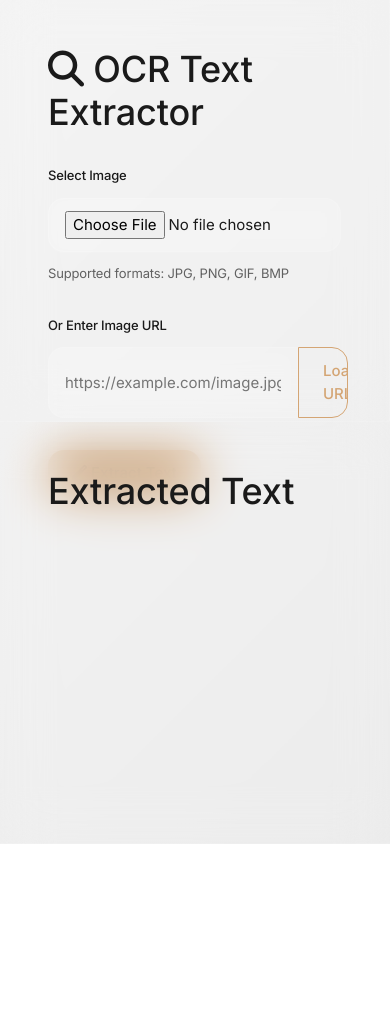
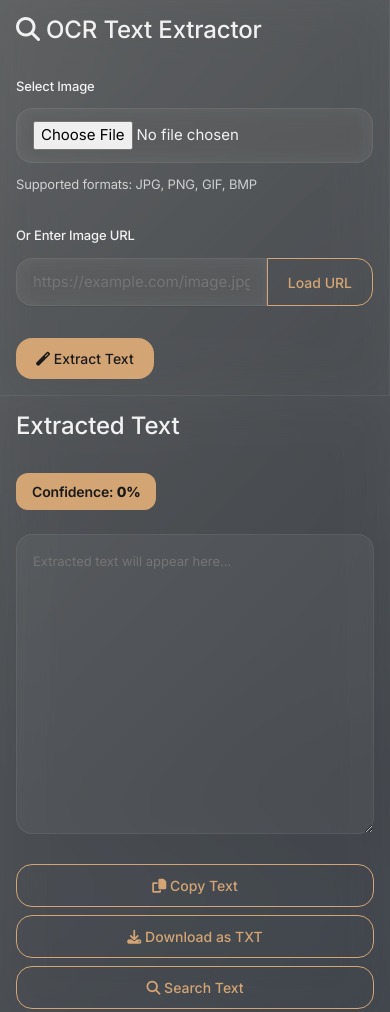
Before and after one commit to chensakkolmlbb2025-spec/ocr, a website: page index.html in a window 390 px wide. Shown: the top 1012 px of the page. Before the commit the page ends 844 px from the top, so only its background shows below. Drawn offline with nearby package versions, Linux system fonts and the light colour scheme.

Commit message:
Update Ui

```diff
--- a/script.js
+++ b/script.js
@@ -17,6 +17,11 @@ const searchBtn = document.getElementById('searchBtn');
 
 let currentImage = null;
 
+// Initialize results container visible with blank values
+resultsContainer.style.display = 'block';
+outputText.value = '';
+confidenceValue.textContent = '0%';
+
 // Handle file upload
 imageInput.addEventListener('change', (e) => {
     const file = e.target.files[0];
@@ -26,7 +31,6 @@ imageInput.addEventListener('change', (e) => {
             preview.src = evt.target.result;
             previewContainer.style.display = 'block';
             currentImage = evt.target.result;
-            resultsContainer.style.display = 'none';
         };
         reader.readAsDataURL(file);
     }
@@ -39,7 +43,6 @@ urlBtn.addEventListener('click', () => {
         preview.src = url;
         previewContainer.style.display = 'block';
         currentImage = url;
-        resultsContainer.style.display = 'none';
     }
 });
 
@@ -128,7 +131,7 @@ searchBtn.addEventListener('click', () => {
 function showAlert(message, type) {
     const alertDiv = document.createElement('div');
     alertDiv.className = `alert alert-${type} alert-dismissible fade show position-fixed glass`;
-    alertDiv.style.cssText = 'top: 20px; right: 20px; z-index: 9999; min-width: 300px; border-radius: 16px;';
+    alertDiv.style.cssText = 'bottom: 20px; right: 20px; z-index: 9; min-width: 300px; border-radius: 16px;';
     alertDiv.innerHTML = `
         ${message}
         <button type="button" class="btn-close" data-bs-dismiss="alert"></button>
--- a/style.css
+++ b/style.css
@@ -141,12 +141,14 @@
     font-size: 15px;
     line-height: 1.6;
     padding: 20px;
-    resize: none;
+    resize: vertical;
     width: 100%;
     height: 500px;
     flex: 1;
     margin-bottom: 24px;
-    overflow: hidden;
+    overflow-y: auto;
+    min-height: 200px;
+    max-height: 500px;
 }
 
 .action-buttons {
@@ -162,7 +164,8 @@
 
     .panel {
         flex: none;
-        height: 50vh;
+        min-height: 50vh;
+        max-height: 50vh;
         border-right: none;
         border-bottom: 1px solid var(--glass-border);
     }
@@ -176,30 +179,47 @@
 
 /* CSS Variables for Light/Dark Mode */
 :root {
-    --glass-bg: rgba(255, 255, 255, 0.12);
-    --glass-border: rgba(255, 255, 255, 0.12);
-    --text-primary: #1A1A1A;
-    --text-secondary: rgba(0, 0, 0, 0.6);
-    --accent: #D4A574;
-    --background: linear-gradient(135deg, rgba(240, 240, 240, 0.8) 0%, rgba(220, 220, 220, 0.6) 100%);
-    --card-shadow: 0 8px 32px rgba(0, 0, 0, 0.1), inset 0 1px 0 rgba(255, 255, 255, 0.2);
-    --glow: 0 0 20px rgba(212, 165, 116, 0.3);
-    --hover-shadow: 0 16px 48px rgba(0, 0, 0, 0.15), inset 0 1px 0 rgba(255, 255, 255, 0.3);
-    --hover-glow: 0 0 30px rgba(212, 165, 116, 0.5);
+    /* Dark-blur silver theme (default) */
+    --glass-bg: rgba(58, 59, 59, 0.46);
+    --glass-border: rgba(255, 255, 255, 0.06);
+    --text-primary: rgba(250, 250, 250, 0.95);
+    --text-secondary: rgba(255, 255, 255, 0.72);
+    --accent: #D4A574; /* warm accent to contrast the cool silver */
+    --background: linear-gradient(135deg, rgba(122, 124, 126, 0.92) 0%, rgba(70, 77, 90, 0.96) 100%);
+    --card-shadow: 0 10px 40px rgba(6, 8, 10, 0.6), inset 0 1px 0 rgba(255, 255, 255, 0.03);
+    --glow: 0 0 20px rgba(212, 165, 116, 0.18);
+    --hover-shadow: 0 20px 60px rgba(6, 8, 10, 0.7), inset 0 1px 0 rgba(255, 255, 255, 0.02);
+    --hover-glow: 0 0 30px rgba(212, 165, 116, 0.32);
 }
 
 @media (prefers-color-scheme: dark) {
     :root {
-        --glass-bg: rgba(20, 20, 20, 0.45);
-        --glass-border: rgba(255, 255, 255, 0.12);
-        --text-primary: rgba(255, 255, 255, 0.92);
-        --text-secondary: rgba(255, 255, 255, 0.7);
-        --background: linear-gradient(135deg, rgba(10, 10, 10, 0.8) 0%, rgba(30, 30, 30, 0.6) 100%);
-        --card-shadow: 0 8px 32px rgba(0, 0, 0, 0.3), inset 0 1px 0 rgba(255, 255, 255, 0.1);
-        --glow: 0 0 20px rgba(212, 165, 116, 0.2);
-        --hover-shadow: 0 16px 48px rgba(0, 0, 0, 0.4), inset 0 1px 0 rgba(255, 255, 255, 0.2);
-        --hover-glow: 0 0 30px rgba(212, 165, 116, 0.4);
+        /* Keep dark variables consistent with dark-blur silver */
+        --glass-bg: rgba(24, 26, 28, 0.52);
+        --glass-border: rgba(255, 255, 255, 0.06);
+        --text-primary: rgba(250, 250, 250, 0.95);
+        --text-secondary: rgba(255, 255, 255, 0.72);
+        --background: linear-gradient(135deg, rgba(80, 84, 88, 0.94) 0%, rgba(30, 32, 36, 0.98) 100%);
+        --card-shadow: 0 10px 40px rgba(6, 8, 10, 0.6), inset 0 1px 0 rgba(255, 255, 255, 0.03);
+        --glow: 0 0 20px rgba(212, 165, 116, 0.18);
+        --hover-shadow: 0 20px 60px rgba(6, 8, 10, 0.7), inset 0 1px 0 rgba(255, 255, 255, 0.02);
+        --hover-glow: 0 0 30px rgba(212, 165, 116, 0.32);
     }
+}
+
+/* Subtle blurred silver sheen layer for a more textured background */
+body::before {
+    content: '';
+    position: fixed;
+    inset: 0;
+    z-index: -1;
+    pointer-events: none;
+    background-image: radial-gradient(circle at 10% 10%, rgba(255,255,255,0.03), transparent 12%),
+                      radial-gradient(circle at 90% 80%, rgba(255,255,255,0.02), transparent 14%),
+                      linear-gradient(135deg, rgba(255,255,255,0.02), rgba(0,0,0,0.12));
+    filter: blur(28px) saturate(1.05);
+    opacity: 0.9;
+    mix-blend-mode: overlay;
 }
 
 /* Global Styles */
@@ -215,13 +235,13 @@ body {
     color: var(--text-primary);
     line-height: 1.5;
     letter-spacing: -0.01em;
-    overflow: hidden;
-    height: 100vh;
+    overflow-y: auto;
+    min-height: 100vh;
 }
 
 .app-container {
     display: flex;
-    height: 100vh;
+    min-height: 100vh;
 }
 
 .panel {
@@ -229,6 +249,8 @@ body {
     display: flex;
     flex-direction: column;
     padding: 48px;
+    overflow-y: auto;
+    min-height: 0;
 }
 
 .panel-content {
@@ -521,6 +543,52 @@ body {
     .btn {
         width: 100%;
     }
+
+    .panel {
+        padding: 24px;
+        min-height: 40vh;
+        max-height: max-content;
+    }
+
+    .panel-title {
+        font-size: 28px;
+    }
+
+    .output-text {
+        height: 300px;
+        font-size: 14px;
+    }
+
+    .preview-image {
+        max-height: 200px;
+    }
+}
+
+@media (max-width: 480px) {
+    .panel {
+        padding: 16px;
+        max-height: max-content;
+
+    }
+
+    .panel-title {
+        font-size: 24px;
+    }
+
+    .btn-custom {
+        padding: 10px 20px;
+        font-size: 14px;
+    }
+
+    .action-buttons {
+        flex-direction: column;
+        gap: 8px;
+    }
+
+    .output-text {
+        padding: 16px;
+        font-size: 13px;
+    }
 }
 
 /* Micro-interactions */
```
